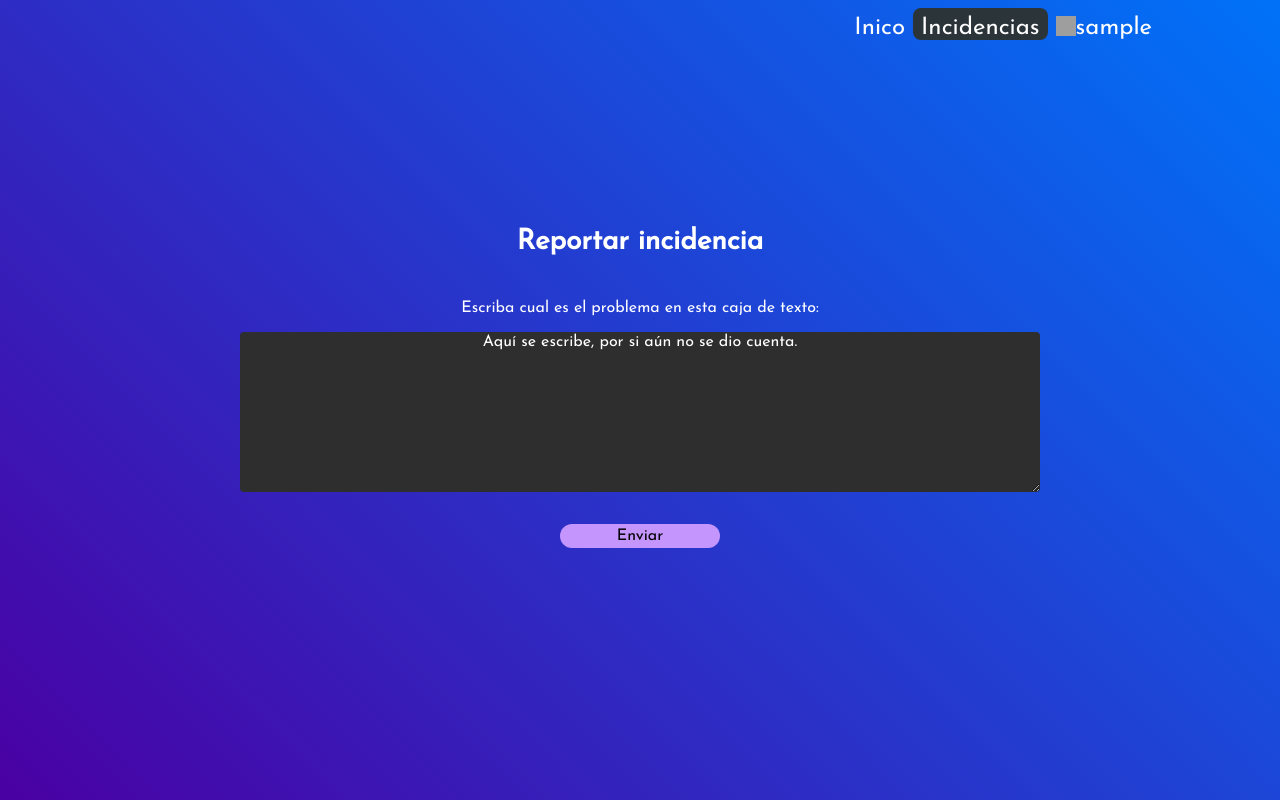
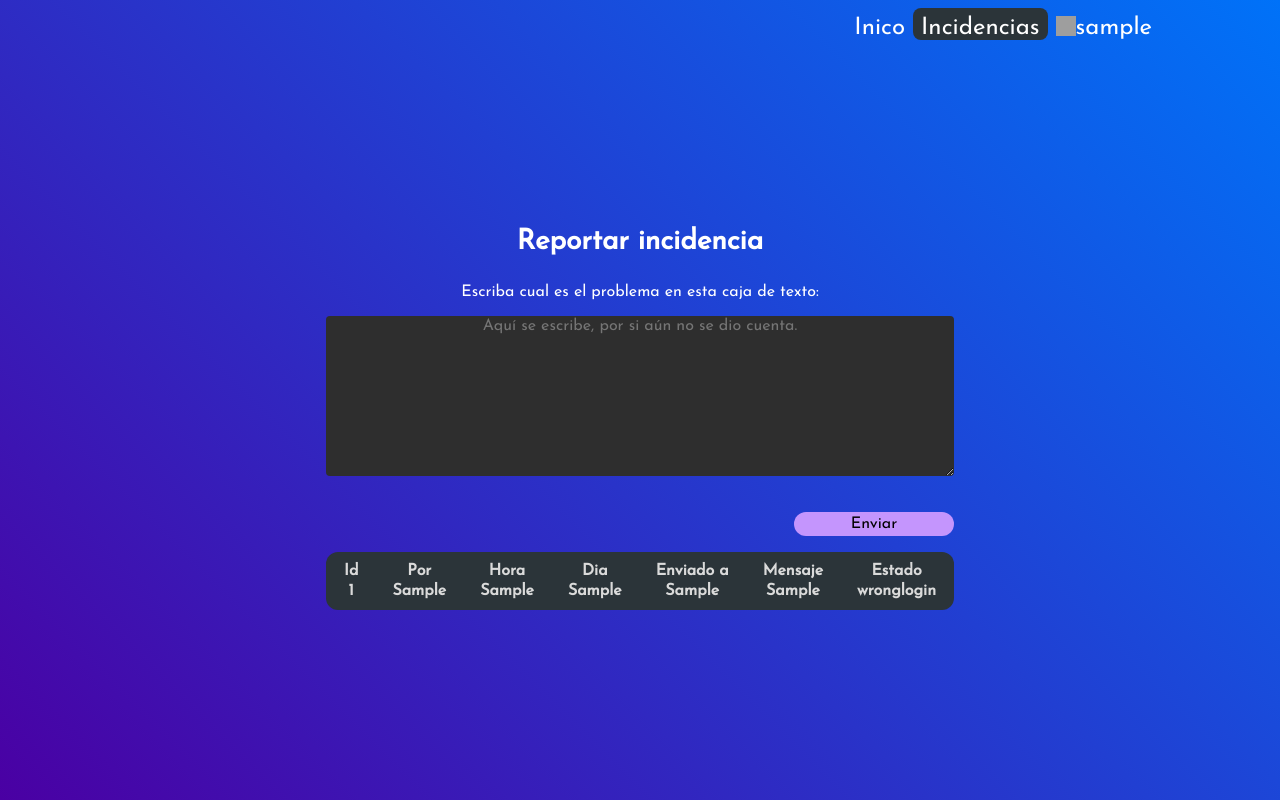
Before and after one commit to CuboGamer98/CollegeBookingWebsite, a PHP site: page /incidence.php in a window 1280 px wide. Run offline with PHP 8.4, Linux system fonts and the light colour scheme; the visitor is signed in with stand-in values (Sample User, id 1); tables that the repository leaves empty or names only in its code hold one stand-in row (values such as "Sample post"); lists and menus that the app fills with data are empty; grey boxes are pictures that could not be loaded.

Commit message:
Improved incidences in admin panel, also added incidences list on the incidence web site and removed old reserva.php script (useless)

```diff
--- a/assets/incidences.css
+++ b/assets/incidences.css
@@ -1,3 +1,7 @@
+*{
+    color: #dadada;
+}
+
 .centered-frame {
     position: fixed;
     top: 50%;
@@ -5,7 +9,7 @@
     display: flex;
     flex-direction: column;
     align-items: center;
-    transform: translate(-50%,-50%);
+    transform: translate(-50%, -50%);
     width: 100vh;
     height: 50vh;
 }
@@ -20,6 +24,7 @@ h3 {
 p {
     color: white;
     font-size: 2vh;
+    text-align: center;
 }
 
 textarea {
@@ -42,12 +47,53 @@ textarea {
     color: black;
     padding: 0.5vh 0 0.5vh 0;
     margin: 4vh 0 2vh 0;
-  }
+    float: right;
+}
 
-  .submit:hover,
-  .submit:focus {
+.submit:hover,
+.submit:focus {
     color: #000;
     text-decoration: none;
     cursor: pointer;
     background-color: #755eb5;
-  }
+}
+
+.main-table {
+    position: absolute;
+    left: 50%;
+    top: 25%;
+    transform: translate(-50%, 0);
+    width: auto;
+    display: flex;
+    flex-direction: column;
+    padding-bottom: 5vh;
+}
+
+.sub-table {
+    max-height: 50vh;
+    background-color: rgb(43 52 57);
+    border-radius: 1.5vh;
+    overflow-y: auto;
+}
+
+.sub-table-scroll {
+    height: 100%;
+}
+
+table {
+    padding-top: 1vh;
+    padding-bottom: 1vh;
+}
+
+th {
+    padding-left: 2vh;
+    padding-right: 2vh;
+    font-size: 2vh;
+    background-color: rgb(43 52 57);
+}
+
+.tr-sticky {
+    position: sticky;
+    top: 0;
+    display: table-row;
+}
--- a/incidence.php
+++ b/incidence.php
@@ -14,11 +14,38 @@
   <?php
   include_once "account.php";
   ?>
-  <div class="centered-frame">
-    <h3>Reportar incidencia</h3>
-    <p>Escriba cual es el problema en esta caja de texto:</p>
-    <textarea id="msg">Aquí se escribe, por si aún no se dio cuenta.</textarea>
-    <button class="submit login" id="sendincidence">Enviar</button>
+  <div class="main-table">
+    <div class="sub-table" style="background-color: unset">
+      <h3>Reportar incidencia</h3>
+      <p>Escriba cual es el problema en esta caja de texto:</p>
+      <textarea id="msg" placeholder="Aquí se escribe, por si aún no se dio cuenta."></textarea>
+      <button class="submit login" id="sendincidence">Enviar</button>
+    </div>
+
+    <div class="sub-table">
+      <div class="sub-table-scroll">
+        <table class="users">
+          <tr class="tr-sticky">
+            <th>Id</th>
+            <th>Por</th>
+            <th>Hora</th>
+            <th>Dia</th>
+            <th>Enviado a</th>
+            <th>Mensaje</th>
+            <th>Estado</th>
+          </tr>
+          <?php
+          require_once "includes/dbh.inc.php";
+          require_once "includes/functions.inc.php";
+          $incidences = getIncidences($conn, true);
+
+          foreach ($incidences as &$incidence) {
+            echo '<tr><th>' . $incidence["id"] . '</th><th>' . $incidence["by"] . '</th><th>' . $incidence["hour"] . '</th><th>' . $incidence["day"] . '</th><th>' . $incidence["sendto"] . '</th><th>' . $incidence["msg"] . '</th><th>'.$incidence["status"].'</th></tr>';
+          }
+          ?>
+        </table>
+      </div>
+    </div>
   </div>
 
   <script>
--- a/includes/functions.inc.php
+++ b/includes/functions.inc.php
@@ -582,3 +582,16 @@ function changeIncidentEmail($conn, $email) {
     header("location: ../admin_panel.php?error=emailchanged");
     exit();
 }
+
+function getIncidences($conn, $bool) {
+    $myArray = array();
+    $result = getDataFromTable($conn, "incidences");
+    while ($row = $result->fetch_assoc()) {
+        $myArray[] = $row;
+    }
+    if ($bool !== true) {
+        echo json_encode($myArray);
+        exit();
+    }
+    return $myArray;
+}
```
Also changed, not shown: admin_panel.php (+7 -4 lines), reserva.php (deleted, +0 -72 lines).
